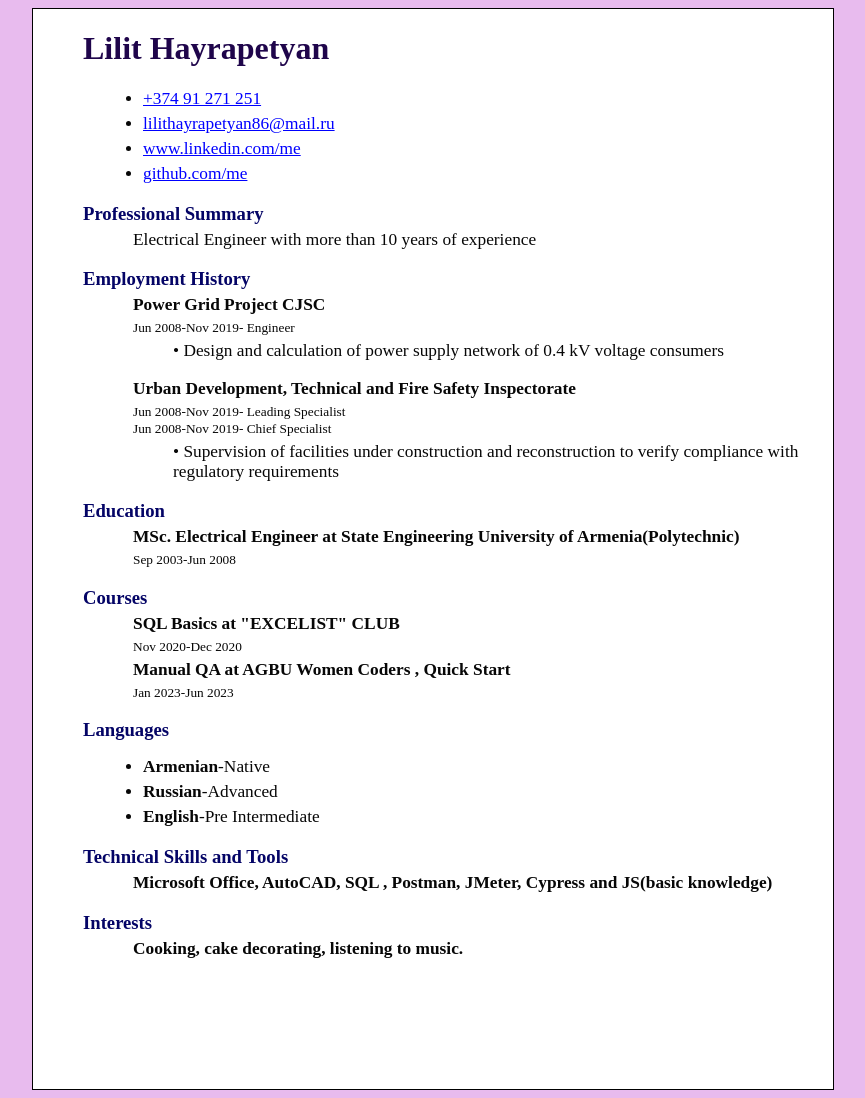
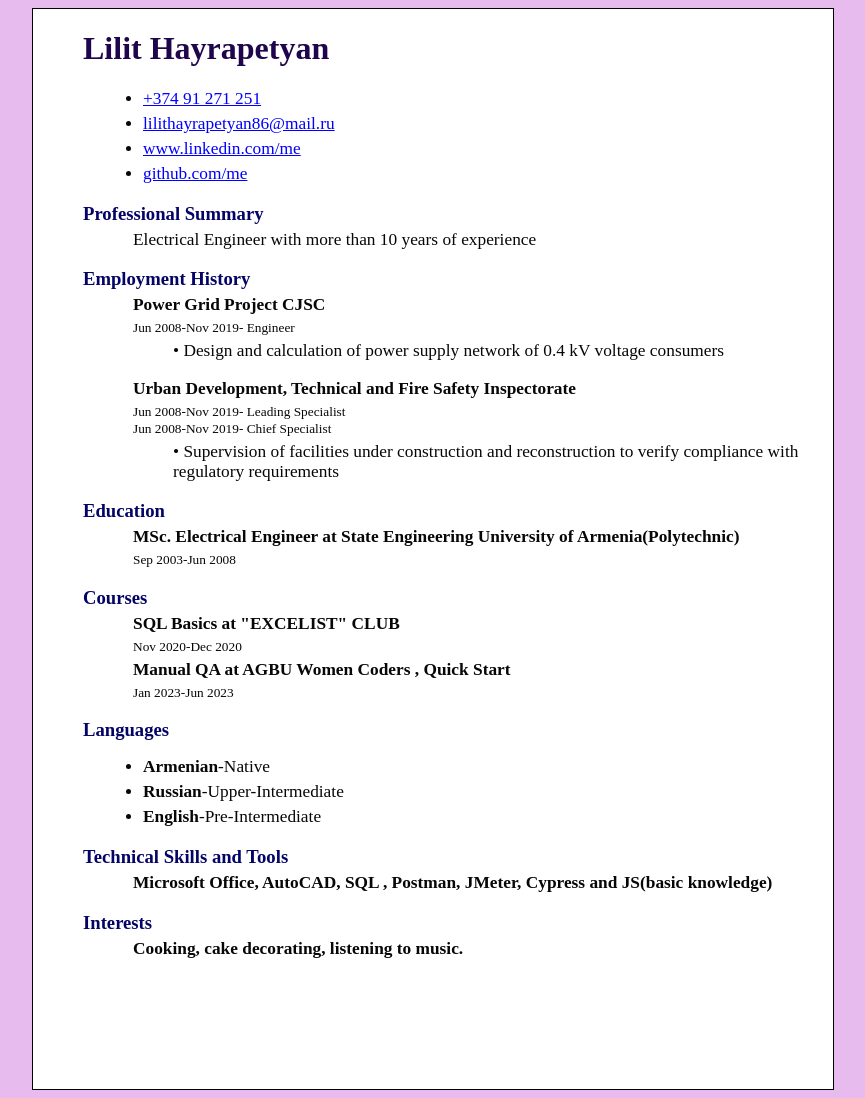
Before and after one commit to LilitHayrapetyan86/CV, a plain HTML site: page index.html in a window 1280 px wide. Shown: the whole page, without its empty margins (228-1093 px from the left). Drawn offline with Linux system fonts and the light colour scheme.

Commit message:
cv updated

```diff
--- a/index.html
+++ b/index.html
@@ -38,8 +38,8 @@
           <p class="chapter">Languages</p>
             <ul>
                   <li><b>Armenian</b>-Native </li>
-                  <li><b>Russian</b>-Advanced </li>
-                  <li><b>English</b>-Pre Intermediate </li>
+                  <li><b>Russian</b>-Upper-Intermediate </li>
+                  <li><b>English</b>-Pre-Intermediate </li>
             </ul>
           <p class="chapter">Technical Skills and Tools</p>
           <p class="name">Microsoft Office, AutoCAD, SQL , Postman, JMeter, Cypress and JS(basic knowledge)</p>
```
